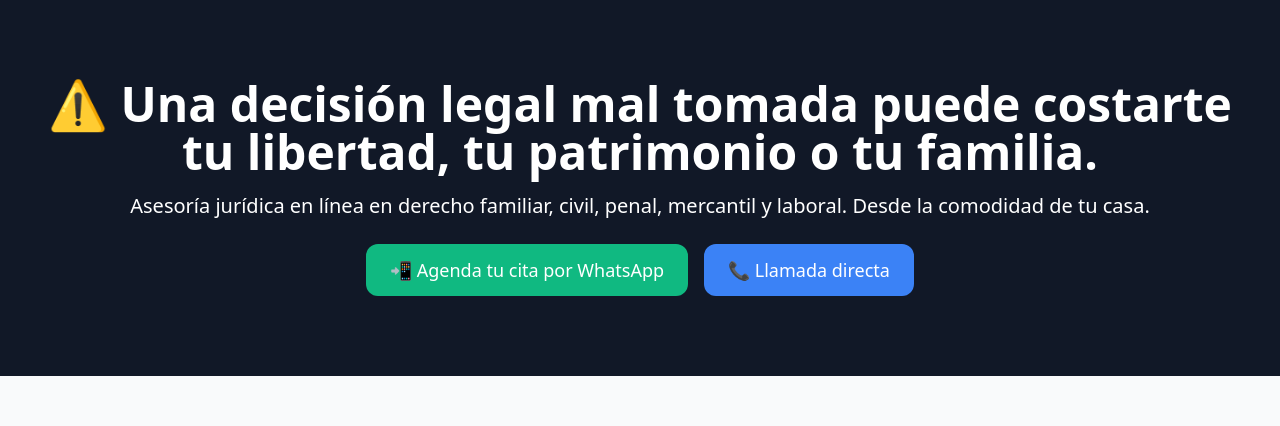
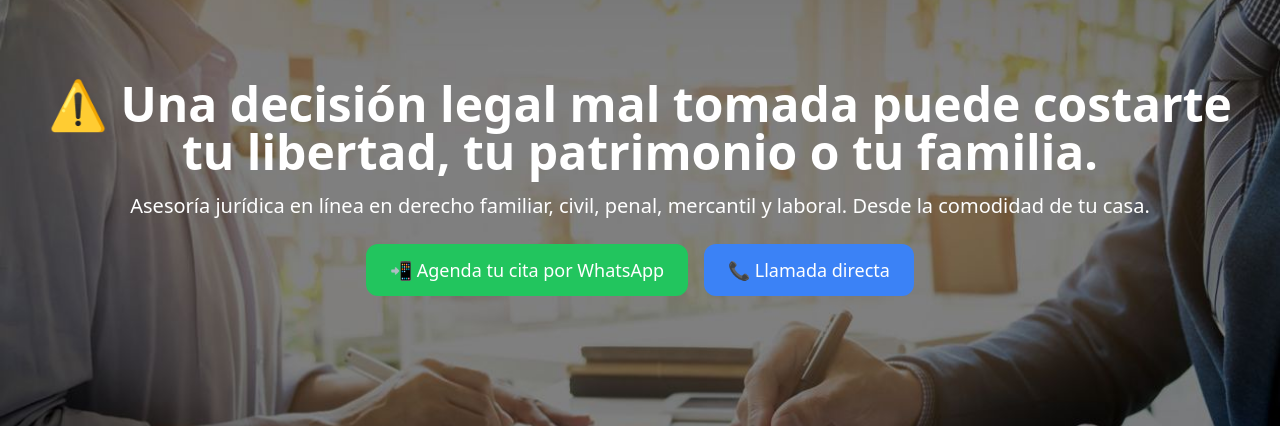
Before and after one commit to LeonardoLpz/abogados, a plain HTML site: page index.html in a window 1280 px wide. Shown: the top 426 px of the page. Drawn offline with nearby package versions, Linux system fonts and the light colour scheme.

Commit message:
adding hero background

```diff
--- a/index.html
+++ b/index.html
@@ -3,18 +3,18 @@
 <head>
   <meta charset="UTF-8" />
   <meta name="viewport" content="width=device-width, initial-scale=1.0" />
-  <title>Asesoría Jurídica en Línea</title>
-  <link href="https://cdn.jsdelivr.net/npm/tailwindcss@2.2.19/dist/tailwind.min.css" rel="stylesheet">
+  <title>Lopez & Chávez - Asesores Legales </title>
+  <script src="https://cdn.tailwindcss.com"></script>
 </head>
 <body class="bg-gray-50 text-gray-800">
 
   <!-- Hero -->
-  <section class="bg-gray-900 text-white py-20 px-4 text-center">
+  <section class="bg-[url('images/Slide_HDAsociados_Esc.jpg')] bg-cover bg-center h-screen text-white py-20 px-4 text-center">
     <h1 class="text-3xl md:text-5xl font-bold mb-4">⚠️ Una decisión legal mal tomada puede costarte tu libertad, tu patrimonio o tu familia.</h1>
     <p class="text-lg md:text-xl mb-6">Asesoría jurídica en línea en derecho familiar, civil, penal, mercantil y laboral. Desde la comodidad de tu casa.</p>
     <div class="flex justify-center gap-4">
-      <a href="https://wa.me/" target="_blank" class="bg-green-500 hover:bg-green-600 text-white py-3 px-6 rounded-xl text-lg">📲 Agenda tu cita por WhatsApp</a>
-      <a href="tel:+5210000000000" class="bg-blue-500 hover:bg-blue-600 text-white py-3 px-6 rounded-xl text-lg">📞 Llamada directa</a>
+      <a href="https://wa.me/+524432650853" target="_blank" class="bg-green-500 hover:bg-green-600 text-white py-3 px-6 rounded-xl text-lg">📲 Agenda tu cita por WhatsApp</a>
+      <a href="tel:+524432650853" class="bg-blue-500 hover:bg-blue-600 text-white py-3 px-6 rounded-xl text-lg">📞 Llamada directa</a>
     </div>
   </section>
 
```
Also changed, not shown: images/Slide_HDAsociados_Esc.jpg (added).
